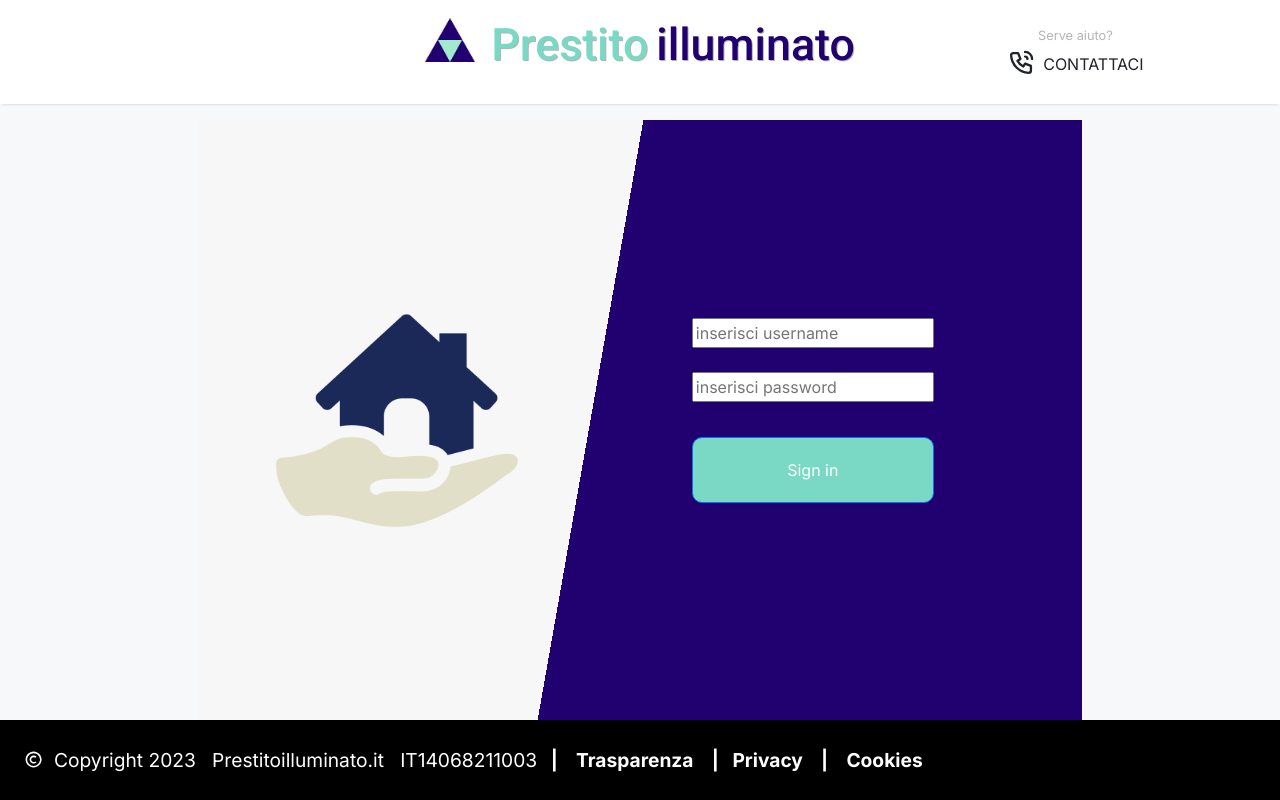
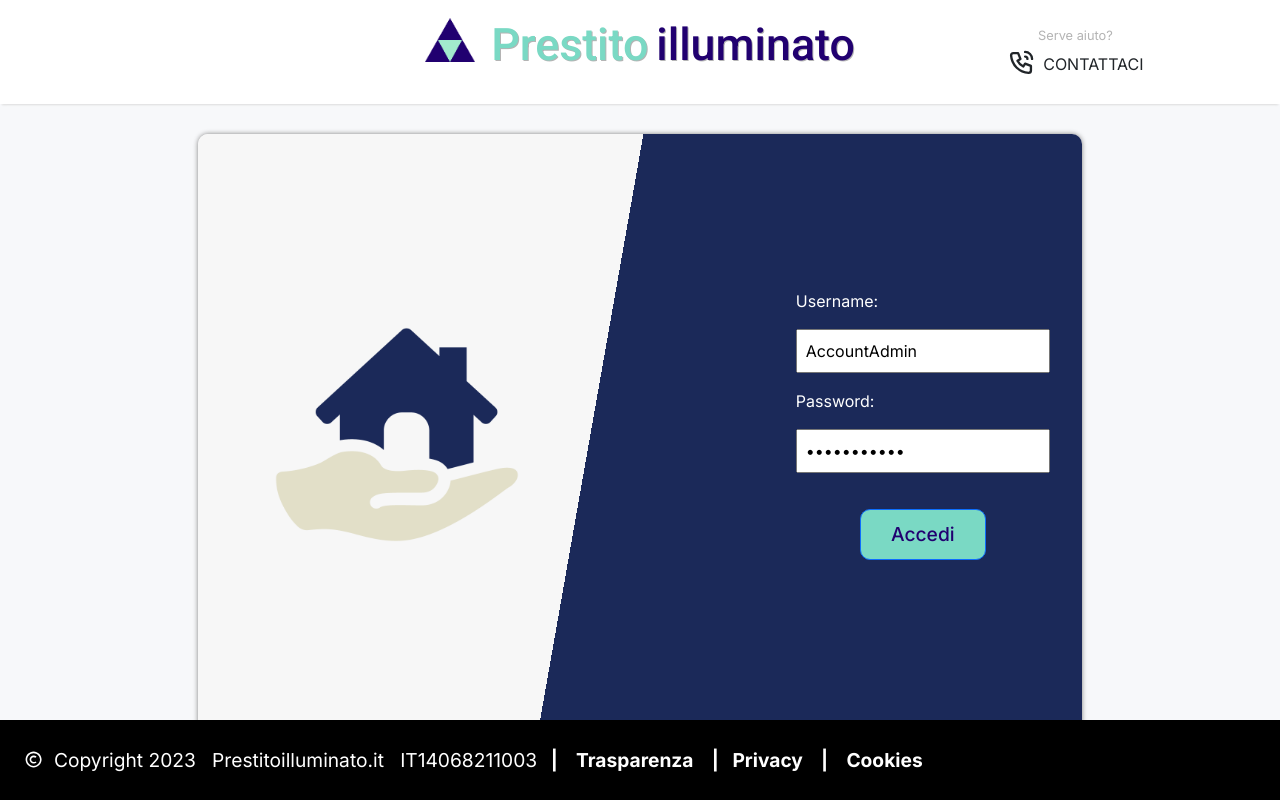
Before and after one commit to Vallerga/Capstone_Project_FE, a React (Create React App) app in the folder Prestito Illuminato/: page / in a window 1280 px wide. Built offline with nearby package versions, Linux system fonts and the light colour scheme; a web font is replaced by a local one.

Commit message:
implement authentication
-fetch reports

```diff
--- a/Prestito Illuminato/src/App.js
+++ b/Prestito Illuminato/src/App.js
@@ -1,9 +1,9 @@
 // normalize import
 import "normalize.css/normalize.css";
-import 'bootstrap/dist/css/bootstrap.min.css';
+import "bootstrap/dist/css/bootstrap.min.css";
 import "./assets/App.scss";
 import { BrowserRouter, Route, Routes } from "react-router-dom";
-import { Container} from "react-bootstrap";
+import { Container } from "react-bootstrap";
 import EstimationPage from "./Components/EstimationPage";
 import NavCustom from "./Components/NavCustom";
 import FooterCustom from "./Components/FooterCustom";
@@ -12,21 +12,50 @@ import Questionary from "./Components/questionary/Questionary";
 import Login from "./Components/Login";
 import ErrorPage from "./Components/ErrorPage";
 import Register from "./Components/Register";
+import Protected from "./Components/Protected";
+import { useSelector } from "react-redux";
+import ReportHistory from "./Components/ReportHystory";
 
 function App() {
+  const adminToken = useSelector((state) => state.security.adminToken);
   return (
     <>
       <BrowserRouter>
         <NavCustom />
         <Container className="mainContainer">
-              <Routes>
-                <Route path="/Authorize/Home" element={<Home />} />
-                <Route path="/" element={<Login />}/>
-                <Route path="/Register" element={<Register />}/>
-                <Route path="/Authorize/Questionary/" element={<Questionary />}/>
-                <Route path="/Authorize/EstimationPage/" element={<EstimationPage />} />
-                <Route path="/*" element={<ErrorPage />} />
-              </Routes>
+          <Routes>
+            <Route path="/" element={<Login />} />
+            <Route path="/Register" element={<Register />} />
+            <Route
+              path="/Home"
+              element={
+                <Protected isLoggedIn={adminToken}>
+                  <Home />
+                </Protected>
+              }/>
+            <Route
+              path="/Questionary"
+              element={
+                <Protected isLoggedIn={adminToken}>
+                  <Questionary />
+                </Protected>
+              }/>
+            <Route
+              path="/EstimationPage"
+              element={
+                <Protected isLoggedIn={adminToken}>
+                  <EstimationPage />
+                </Protected>
+              }/>
+              <Route
+              path="/ReportHistory"
+              element={
+                <Protected isLoggedIn={adminToken}>
+                  <ReportHistory />
+                </Protected>
+              }/>
+            <Route path="/*" element={<ErrorPage />} />
+          </Routes>
         </Container>
         <FooterCustom />
       </BrowserRouter>
--- a/Prestito Illuminato/src/Components/Login.jsx
+++ b/Prestito Illuminato/src/Components/Login.jsx
@@ -1,6 +1,7 @@
 import { useDispatch, useSelector } from "react-redux";
-import { Navigate } from "react-router-dom";
-import { Button, Col } from "react-bootstrap";
+import { Link, Navigate } from "react-router-dom";
+import { Button } from "react-bootstrap";
+import { useState } from "react";
 
 const URL = "http://localhost:8080/api/auth/login";
 
@@ -13,52 +14,53 @@ const BODY = {
 };
 
 const Login = () => {
+  //form section
+  const [username, setUsername] = useState("AccountAdmin");
+  const [password, setPassword] = useState("pOtf8r$4Nb!");
   let dispatch = useDispatch();
 
-  const loginHandler = () => {
-    // do the fetch
-    dispatch({
-      type: "CHECK_ADMIN_TOKEN_REDUCER",
-      payload: TOKEN,
-    });
-    // console.log(`fetch eseguita`);
-  };
+  const handleSubmit = async (event) => {
+    event.preventDefault();
 
-  const fetchLogin = async (URL, TOKEN, BODY) => {
-    let result = null;
+    const bodyLogin = {
+      username: username,
+      password: password
+    };
+
+    console.log(JSON.stringify(bodyLogin, null, 2));
     try {
       const response = await fetch(URL, {
         method: "POST",
         headers: {
           "Content-Type": "application/json",
         },
-        body: JSON.stringify(BODY),
+        body: JSON.stringify(bodyLogin),
       });
-      console.log(`response.ok: ${response.ok}, response.status: ${response.status}`);
+      console.debug(`response.ok: ${response.ok}, response.status: ${response.status}`);
       if (response.ok) {
-        result = await response.json();
-        console.log(`result: ${result}`);
-        /* dispatch({
-          type:"CHECK_ADMIN_TOKEN_REDUCER",
-          payload:result
-        }); */
+        const result = await response.json();
+        console.debug(`result: ${JSON.stringify(result, null, 2)}`);
+        dispatch({
+          type: "CHECK_ADMIN_TOKEN_REDUCER",
+          payload: `Bearer ${result.accessToken}`,
+        });
       } else {
+        alert(`errore durante il login, response status: ${response.status}`);
       }
     } catch (error) {
-      alert("login non avvenuto! ", error);
+      alert(`errore durante il login: ${error}`);
     }
-    loginHandler();
-    return await result;
   };
 
   let adminToken = useSelector((state) => state.security.adminToken);
-  console.log(`adminToken: ${adminToken}`);
+  console.debug(`adminToken Render: ${adminToken && adminToken.slice(20)}`);
+
   if (adminToken) {
-    return <Navigate to="/Authorize/Home" />;
+    return <Navigate to="/ReportHistory" />;
   }
 
   return (
-    <div className="d-flex loginTest formComponent">
+    <div className="d-flex loginTest">
       <div className="loginImgComponent d-flex align-items-center justify-content-center">
         <img
           className="loginLogo"
@@ -66,22 +68,74 @@ const Login = () => {
           alt="loginImg"
         />
       </div>
-      <div className="ms-5 d-flex flex-column align-content-center justify-content-center ">
-        <Col xs={12} className="ms-5 mb-4">
-          <input type="text" placeholder="inserisci username" />
-        </Col>
-        <Col xs={12} className="ms-5">
-          <input type="password" placeholder="inserisci password" />
-        </Col>
+      <form
+        className="formComponent d-flex flex-column align-items-center align-content-center justify-content-center "
+        onSubmit={handleSubmit}
+      >
+        <div>
+          <label className="d-block" htmlFor="username">
+            Username:
+          </label>
+          <input
+            className="my-3 p-2"
+            type="text"
+            placeholder="inserisci username"
+            id="username"
+            value={username}
+            onChange={(e) => setUsername(e.target.value)}
+          />
+        </div>
+        <div>
+          <label className="d-block" htmlFor="password">
+            Password:
+          </label>
+          <input
+            className="my-3 p-2"
+            type="password"
+            placeholder="inserisci password"
+            id="password"
+            value={password}
+            onChange={(e) => setPassword(e.target.value)}
+          />
+        </div>
         <Button
-          className="ms-5 brandButton4"
-          onClick={() => fetchLogin(URL, TOKEN, BODY)}
+          type="submit"
+          className="log_reg_Button"
         >
-          Sign in
+          Accedi
         </Button>
-      </div>
+      </form>
     </div>
   );
 };
 /* onClick={loginHandler} */
 export default Login;
+
+{
+  /* <div className="formComponent d-flex flex-column align-items-center align-content-center justify-content-center ">
+        <input
+          className="my-3 p-2"
+          type="text"
+          placeholder="inserisci username"
+        />
+
+        <input
+          className="my-3 p-2"
+          type="password"
+          placeholder="inserisci password"
+        />
+
+        <Button
+          className="log_reg_Button"
+          onClick={() => fetchLogin(URL, TOKEN, BODY)}
+        >
+          Accedi
+        </Button>
+        <p>
+          Non riesci a connetterti?
+          <Link to={"/Register"}>
+            <span className="logIn">Clicca qui</span>
+          </Link>
+        </p>
+      </div> */
+}
--- /dev/null
+++ b/Prestito Illuminato/src/Components/Protected.jsx
@@ -0,0 +1,8 @@
+import { Navigate } from "react-router-dom";
+const Protected = ({ isLoggedIn, children }) => {
+  if (!isLoggedIn) {
+    return <Navigate to="/" replace />;
+  }
+  return children;
+};
+export default Protected;
--- a/Prestito Illuminato/src/Components/Register.jsx
+++ b/Prestito Illuminato/src/Components/Register.jsx
@@ -1,8 +1,41 @@
+import { useDispatch, useSelector } from "react-redux";
+import { Navigate } from "react-router-dom";
+import { Button, Col } from "react-bootstrap";
+
+const URL = "http://localhost:8080/api/auth/signin"; // <--- TODO: da verificare
+
 const Register = () => {
-    return(
-        <>
-        </>
-    )
-}
+  let dispatch = useDispatch();
 
+
+  if (null) {
+    return <Navigate to="/signup-success" />; // <--- TODO: da fare
+  }
+
+  return (
+    <div className="d-flex loginTest windowComponent">
+      <div className="loginImgComponent d-flex align-items-center justify-content-center">
+        <img
+          className="loginLogo"
+          src={require("../assets/image/Loan_login.png")}
+          alt="loginImg"
+        />
+      </div>
+      <div className="formComponent d-flex flex-column align-content-center justify-content-center ">
+        <Col xs={12} className="mb-4">
+          <input type="text" placeholder="inserisci username" />
+        </Col>
+        <Col xs={12}>
+          <input type="password" placeholder="inserisci password" />
+        </Col>
+        <Button
+          className="brandButton4"
+        >
+          Sign in
+        </Button>
+      </div>
+    </div>
+  );
+};
+/* onClick={loginHandler} */
 export default Register;
--- /dev/null
+++ b/Prestito Illuminato/src/Components/ReportHystory.jsx
@@ -0,0 +1,38 @@
+import { useState } from "react";
+import { useSelector } from "react-redux";
+
+const ReportHistory = () => {
+  const URL = "http://localhost:8080/api/reports";
+  const [reports, setReports] = useState(null);
+  const adminToken = useSelector((state) => state.security.adminToken);
+  const reportFetch = async () => {
+    try {
+      const response = await fetch(URL, {
+        headers: {
+          Authorization: adminToken,
+          "Content-Type": "application/json",
+        },
+      });
+      if (response.ok) {
+        const results = await response.json();
+        console.debug(`result: ${JSON.stringify(results, null, 2)}`);
+        setReports(results);
+      } else {
+        alert(
+          `errore durante download reports, response status: ${response.status}`
+        );
+      }
+    } catch (error) {
+      alert(`errore durante download reports: ${error}`);
+    }
+  };
+
+  return (
+    <>
+      <div onClick={reportFetch}>CLICCAMI PER I REPORT</div>
+      <div>{JSON.stringify(reports, null, 2)}</div>
+    </>
+  );
+};
+
+export default ReportHistory;
--- a/Prestito Illuminato/src/Components/homepage/CompareLoan.jsx
+++ b/Prestito Illuminato/src/Components/homepage/CompareLoan.jsx
@@ -19,7 +19,7 @@ const CompareLoan = () => {
   };
 
   if(questionary) {
-    return <Navigate to="/Authorize/Questionary" />
+    return <Navigate to="/Questionary" />
   }
 
   return (
--- a/Prestito Illuminato/src/Components/questionary/Questionary.jsx
+++ b/Prestito Illuminato/src/Components/questionary/Questionary.jsx
@@ -83,7 +83,7 @@ const Questionary = () => {
     // console.log(`nuova domanda numero: ${index}`);
   };
   if(index >= 9) {
-    return <Navigate to="/Authorize/EstimationPage/" />
+    return <Navigate to="/EstimationPage" />
   }
   /* let questionCounter = 0;
   let questionBuffer; */
--- a/Prestito Illuminato/src/assets/_button.scss
+++ b/Prestito Illuminato/src/assets/_button.scss
@@ -70,6 +70,26 @@
   color: $LogoColorBright!important;
 }
 
+.log_reg_Button {
+  border-radius: 10px !important;
+  padding: 10px 12% !important;
+  background-color: $LogoColorBright!important;
+  margin: 20px 0 20px;
+  font-size: 1.2rem;
+  font-weight: 500;
+  color: $LogoColorDark;
+}
+
+.log_reg_Button:hover {
+  background-color: $LogoColorBright2 !important;
+  color: $LogoColorDark!important;
+}
+
+.log_reg_Button:active {
+  background-color: $bgWhite !important;
+  color: $LogoColorDark!important;
+}
+
 .outlineButtonBlack {
   border-radius: 10px !important;
   padding: 20px 15% !important;
--- a/Prestito Illuminato/src/assets/_color.scss
+++ b/Prestito Illuminato/src/assets/_color.scss
@@ -16,5 +16,6 @@ $lightGreenSuccess: #75fad0;
 $VeryLightGreenSuccess: #e7fae5;
 $LogoColorDark: #210070;
 $LogoColorDark2: #3c03c2;
+$LogoColorDark3: #1B2959;
 $LogoColorBright: #7AD9C4;
 $LogoColorBright2: #adecdf;
--- a/Prestito Illuminato/src/assets/_login.scss
+++ b/Prestito Illuminato/src/assets/_login.scss
@@ -4,13 +4,32 @@
 
 .loginImgComponent {
     width:45%;
+    height: 75vh;
 }
 
 .formComponent {
-    height: 75vh;
+    padding-left:200px;
 }
-// #F7F7F7
+
+.logIn {
+    margin-left: 10px;
+    color:$LogoColorBright;
+    text-decoration:underline!important;
+    text-decoration-color:$LogoColorDark!important;
+}
+
+.logIn:hover {
+    color:$LogoColorBright2;
+}
+
+.logIn:active {
+    color:white;
+}
+
 .loginTest {
-  background: linear-gradient(100deg, #F7F7F7 45%, $LogoColorDark 20%);
+  background: linear-gradient(100deg, #F7F7F7 45%, $LogoColorDark3 20%);
   color: $bgWhite;
+  margin-top: 30px;
+  border-radius: 10px;
+  box-shadow: 0px 0px 5px $grey0;
 }
```
